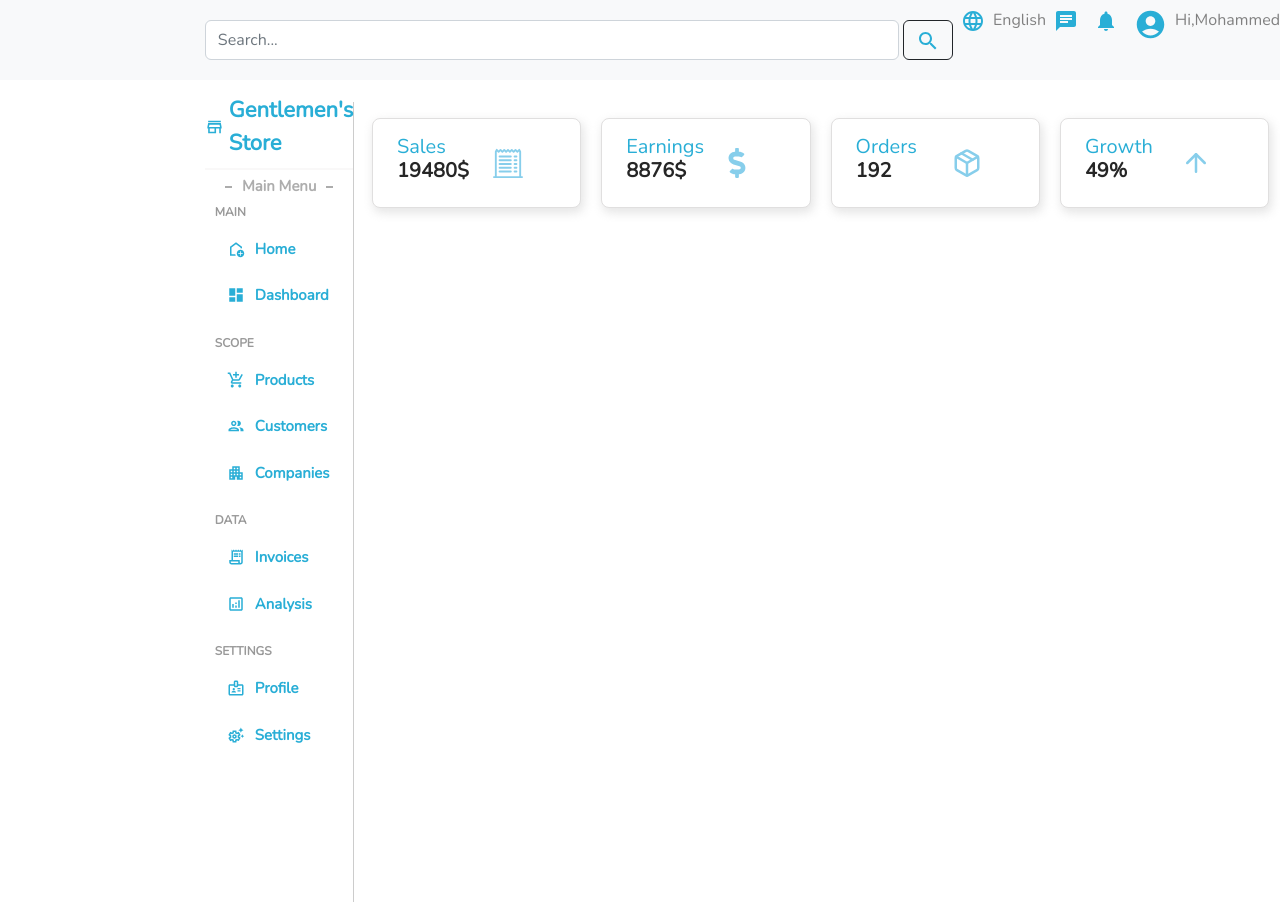
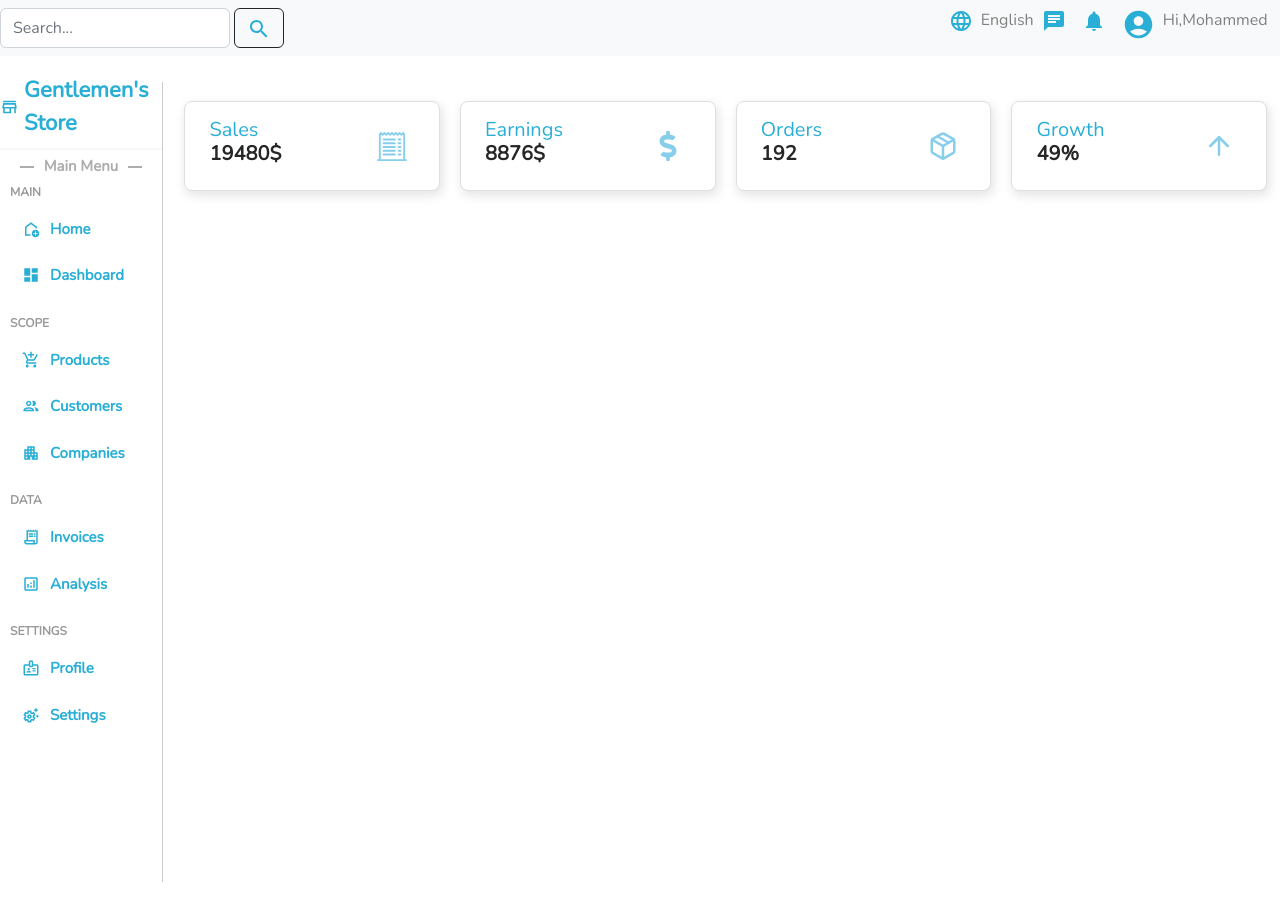
Before and after one commit to iMohammadSawalha/storify, a React (Create React App) app: page /dashboard in a window 1280 px wide. Built offline with nearby package versions, Linux system fonts and the light colour scheme.

Commit message:
MORE BUG FIXING

```diff
--- a/src/App.css
+++ b/src/App.css
@@ -1,2 +1,3 @@
 .pageinfo{
   flex:10;
+}
--- a/src/Components/Addcustomer/ListStyle.css
+++ b/src/Components/Addcustomer/ListStyle.css
@@ -41,7 +41,3 @@ th.listC,td.listC{
     margin-left: 52px;
     margin-top: -23px;
 }
-.d-flex{
-    margin-left: 16%;
-    width: 84%;
-}
```
